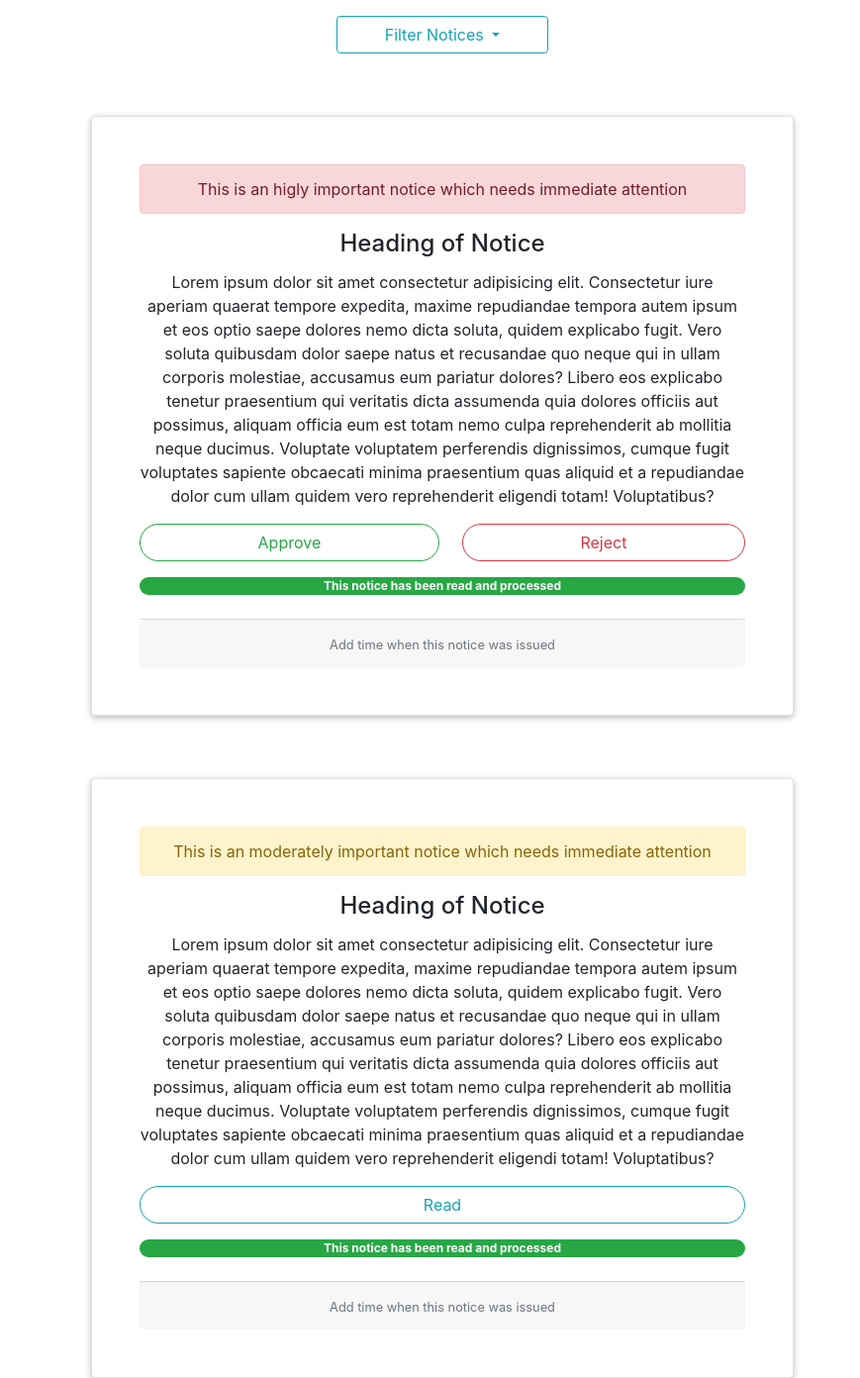
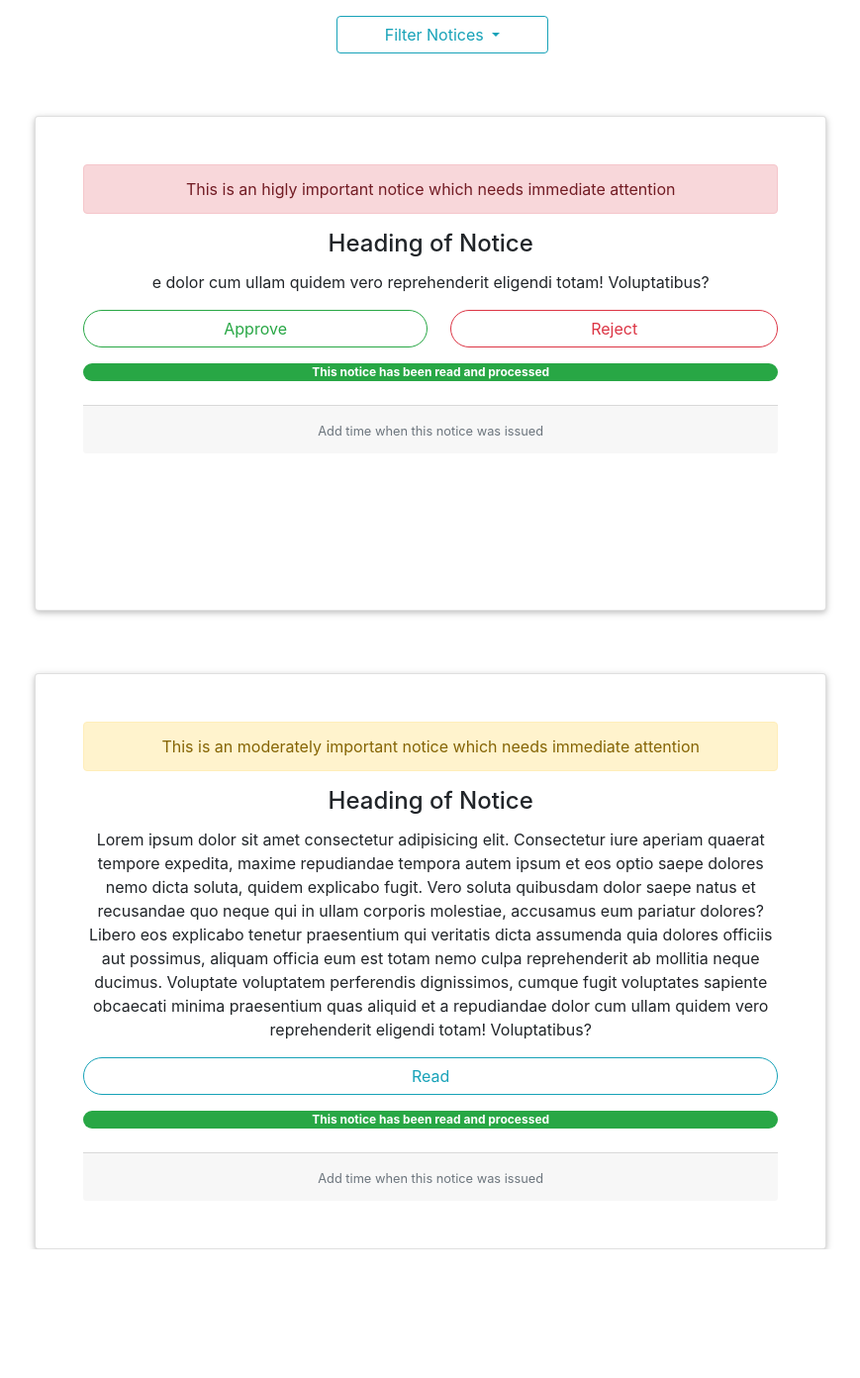
Before and after one commit to biswajitpatra/Disease-Reporting-System, a Django app: page /user/ in a window 1280 px wide. Shown: the part 48-1440 px from the top of the page at 99% size, without its empty margins (193-1062 px from the left). After the commit the page ends 1310 px from the top, so only its background shows below. Run offline with Django 3.2, Linux system fonts and the light colour scheme; some libraries are stand-ins or nearby versions.

Commit message:
resolved shrinking of cards in notice board

```diff
--- a/disdata/static/css/user.css
+++ b/disdata/static/css/user.css
@@ -6,10 +6,12 @@
      padding-left:auto;
      padding-right:auto;
      min-height:500px;
+     min-width: 50rem;
      margin-top:15px;
     box-shadow: 0 2px 5px 0 rgba(0, 0, 0, 0.16), 0 2px 10px 0 rgba(0, 0, 0, 0.12);
     -webkit-transition: .25s box-shadow;
     transition: .25s box-shadow;
+    left: -8%;
    }
    .card:focus, .card:hover {
     box-shadow: 0 5px 11px 0 rgba(0, 0, 0, 0.18), 0 4px 15px 0 rgba(0, 0, 0, 0.15);
@@ -17,9 +19,6 @@
    .card-inverse .card-img-overlay {
     background-color: rgba(51, 51, 51, 0.85);
     border-color: rgba(51, 51, 51, 0.85);
-   }
-   .card-img-top{
-     margin-top:10px;
    }
    .col-xs-12{
      text-align:center;
--- a/disdata/templates/user-notice.html
+++ b/disdata/templates/user-notice.html
@@ -48,7 +48,7 @@
                     This is an higly important notice which needs immediate attention
                   </div>
               <h4 class="card-title">Heading of Notice</h4>
-              <p class="card-text">Lorem ipsum dolor sit amet consectetur adipisicing elit. Consectetur iure aperiam quaerat tempore expedita, maxime repudiandae tempora autem ipsum et eos optio saepe dolores nemo dicta soluta, quidem explicabo fugit. Vero soluta quibusdam dolor saepe natus et recusandae quo neque qui in ullam corporis molestiae, accusamus eum pariatur dolores? Libero eos explicabo tenetur praesentium qui veritatis dicta assumenda quia dolores officiis aut possimus, aliquam officia eum est totam nemo culpa reprehenderit ab mollitia neque ducimus. Voluptate voluptatem perferendis dignissimos, cumque fugit voluptates sapiente obcaecati minima praesentium quas aliquid et a repudiandae dolor cum ullam quidem vero reprehenderit eligendi totam! Voluptatibus?</p>
+              <p class="card-text">e dolor cum ullam quidem vero reprehenderit eligendi totam! Voluptatibus?</p>
             </div>
             <!-- TODO: Write a conditional test to check whether notice needs approval or is just for informational-->
             <!-- TODO: Accordingly add the buttons dynamically for each card -->
```
